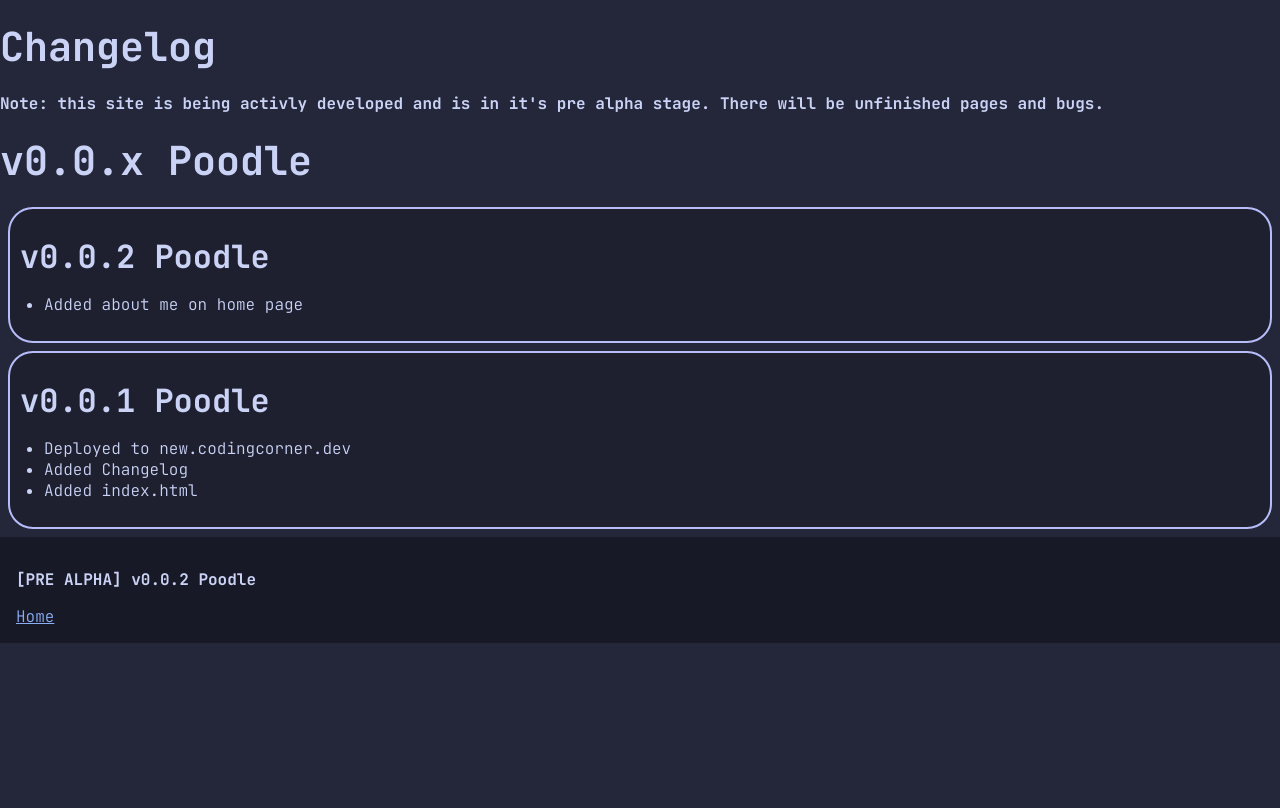
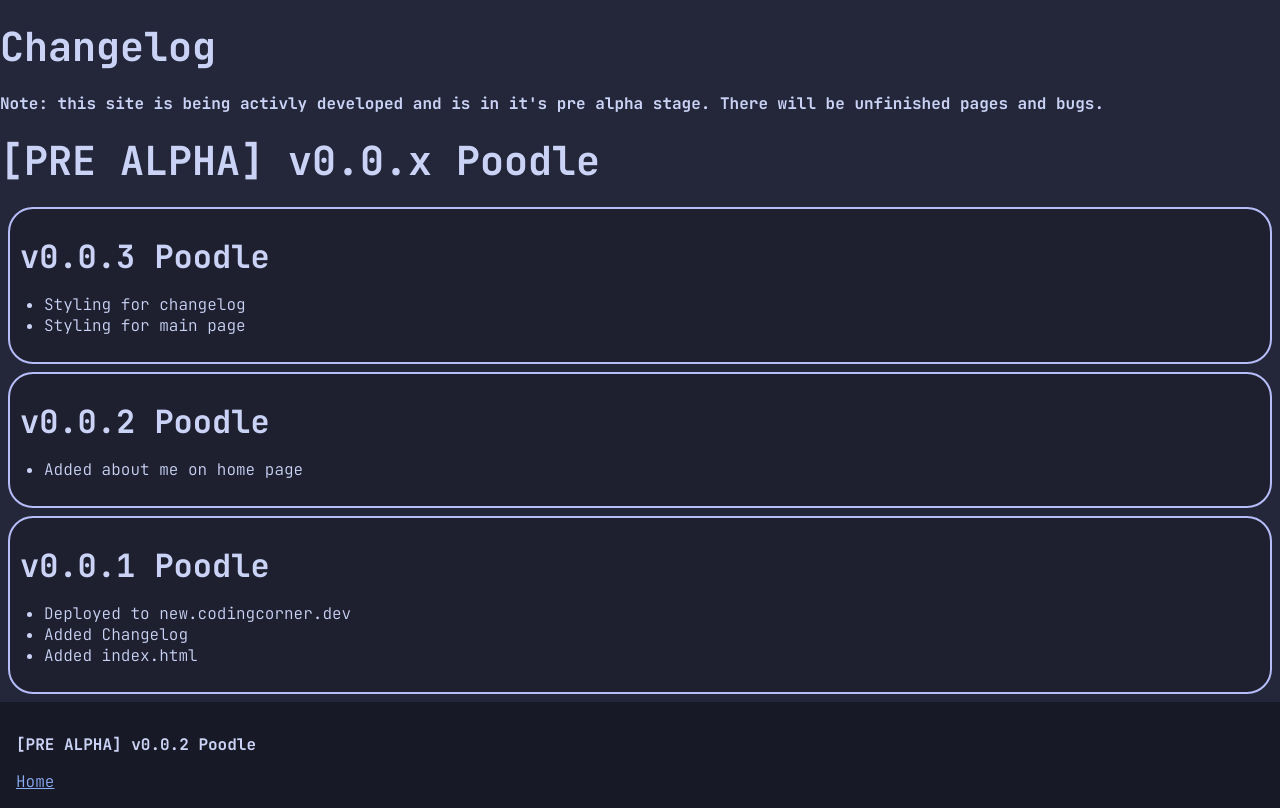
Before and after one commit to Dekoder-py/codingcorner-site-v3, a plain HTML site: page changelog.html in a window 1280 px wide. Drawn offline with Linux system fonts and the light colour scheme.

Commit message:
create changelog for this version

```diff
--- a/changelog.html
+++ b/changelog.html
@@ -12,7 +12,14 @@
   <b>Note: this site is being activly developed and is in it's pre alpha
     stage. There will be unfinished pages and bugs.</b>
   <div id="v0.0.x-poodle">
-    <h1>v0.0.x Poodle</h1>
+      <h1>[PRE ALPHA] v0.0.x Poodle</h1>
+    <div class="version-changelog" id="v0.0.3">
+      <h2>v0.0.3 Poodle</h2>
+      <ul>
+        <li>Styling for changelog</li>
+        <li>Styling for main page</li>
+      </ul>
+    </div>
     <div class="version-changelog" id="v0.0.2">
       <h2>v0.0.2 Poodle</h2>
       <ul>
```
